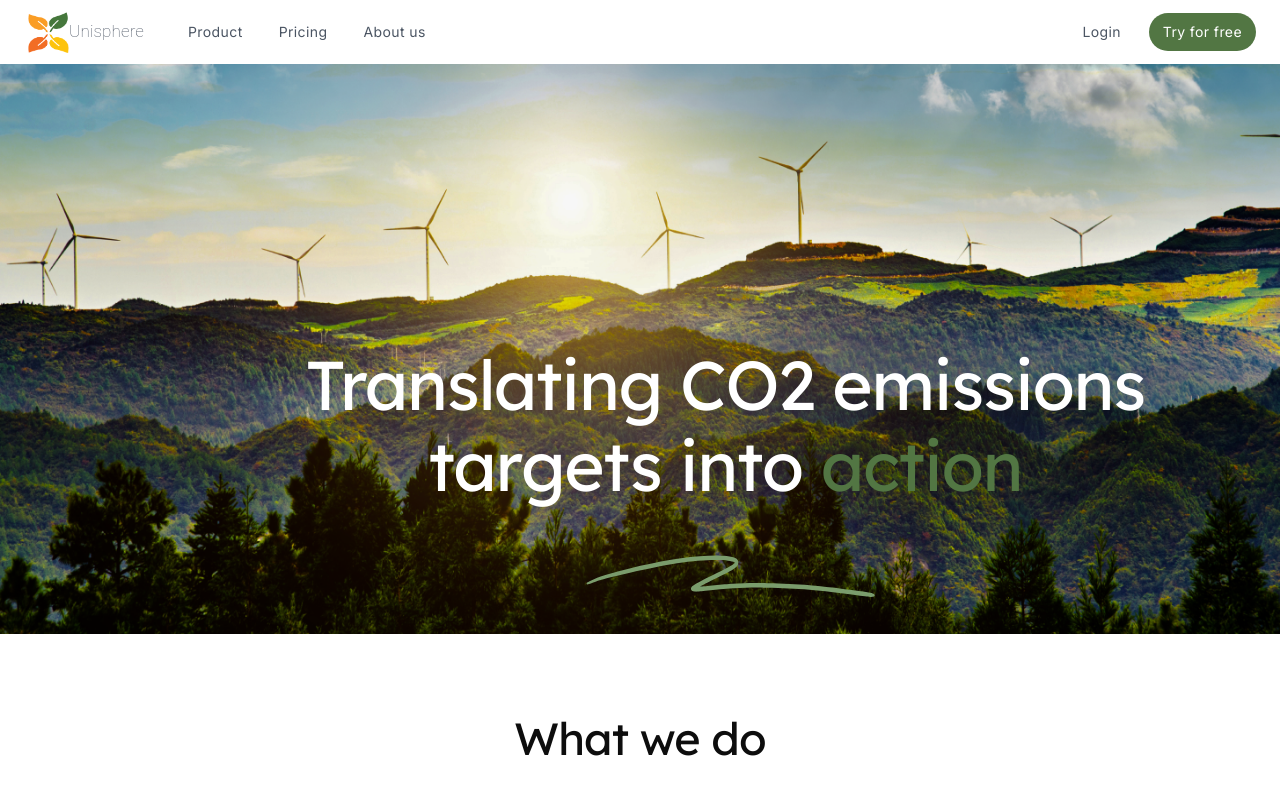
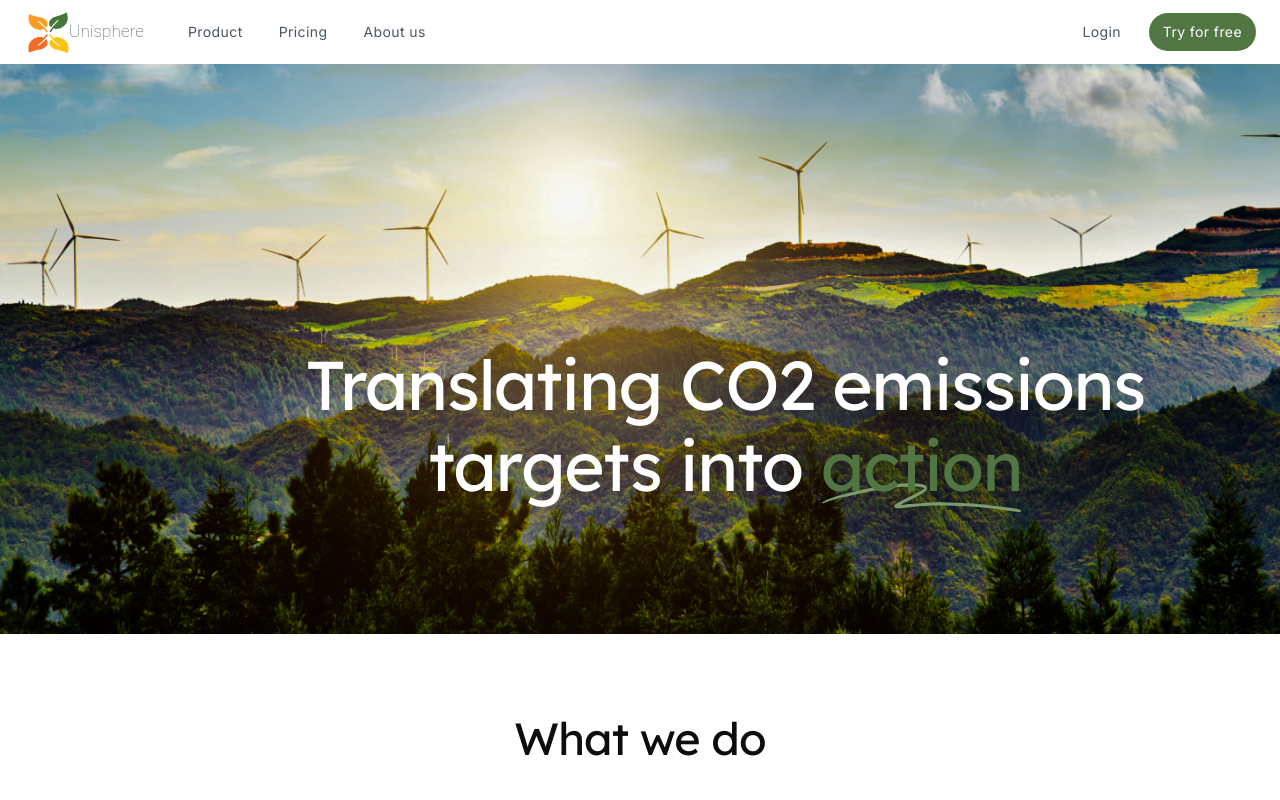
Before and after one commit to livols/Decarb, a React (Create React App) app: page / in a window 1280 px wide. Shown: the top 800 px of the page. Built offline with nearby package versions, Linux system fonts and the light colour scheme.

Commit message:
squiggle, navbar collapse

```diff
--- a/package.json
+++ b/package.json
@@ -21,6 +21,7 @@
     "google-map-react": "^2.2.0",
     "react": "^18.2.0",
     "react-dom": "^18.2.0",
+    "react-icons": "^4.6.0",
     "react-pro-sidebar": "^1.0.0-alpha.7",
     "react-router-dom": "^6.4.2",
     "react-scripts": "5.0.1",
--- a/src/App.css
+++ b/src/App.css
@@ -108,6 +108,11 @@ html, body, #root, #root>div {
 
 .action {
     color: #527643;
+
+    background: url('./images/squiggle.svg') bottom center;
+    background-repeat: no-repeat;
+    background-size: contain;
+    padding-bottom: 4px;
 }
 
 .squiggle {
@@ -196,3 +201,11 @@ html, body, #root, #root>div {
     height: 288px;
     padding-top: 2.7%;
 }
+
+.sidebarCollapseIcon {
+    float: right;
+}
+
+.rightArrowCollapse {
+    margin-left: 5px;
+}
--- a/src/App.tsx
+++ b/src/App.tsx
@@ -7,7 +7,6 @@ import { Pricing } from "./pages/pricing";
 import { About } from "./pages/about";
 import { Account } from "./pages/account";
 import { Portfolio } from "./pages/portfolio";
-import Layout from "./navigation/sideBar";
 import { Panels } from "./pages/sidebarPages/panels";
 import { OverviewAsset } from "./pages/sidebarPages/overviewAsset";
 import { AssetsExisting } from "./pages/sidebarPages/assetsExisting";
--- a/src/navigation/sideBar.tsx
+++ b/src/navigation/sideBar.tsx
@@ -1,12 +1,28 @@
-import { Sidebar, Menu, MenuItem, SubMenu } from "react-pro-sidebar";
+import React, { useState } from "react";
+import {
+  Sidebar,
+  Menu,
+  MenuItem,
+  SubMenu,
+  useProSidebar,
+} from "react-pro-sidebar";
 import { Link } from "react-router-dom";
+import { FiArrowLeftCircle, FiArrowRightCircle  } from "react-icons/fi";
 
 export default function Layout() {
+  const [sideCollapsed, setSideCollapsed] = useState(false);
+  const { collapseSidebar } = useProSidebar();
+  const toggleSideCollapsed = () => {
+    console.log("toggle");
+    setSideCollapsed((collapsed) => !collapsed);
+    collapseSidebar();
+  };
+
   return (
     <div style={{ display: "flex", height: "100%" }}>
-      <Sidebar>
+      <Sidebar collapsedWidth="100px">
         <Menu>
-          <MenuItem> PFA</MenuItem>
+          <MenuItem onClick={toggleSideCollapsed}>PFA <span className="sidebarCollapseIcon">{sideCollapsed ? <FiArrowRightCircle className="rightArrowCollapse" size={18} /> : <FiArrowLeftCircle size={18} />}</span></MenuItem>
           <SubMenu label="Overview">
             <MenuItem routerLink={<Link to="/panels" />}> Panels</MenuItem>
             <MenuItem routerLink={<Link to="/asset" />}> Asset</MenuItem>
@@ -15,9 +31,7 @@ export default function Layout() {
             <MenuItem routerLink={<Link to="/assetsExisting" />}>
               Existing
             </MenuItem>
-            <MenuItem routerLink={<Link to="/assetsDefine" />}>
-              Define
-            </MenuItem>
+            <MenuItem routerLink={<Link to="/assetsDefine" />}>Define</MenuItem>
           </SubMenu>
           <SubMenu label="Retrofits">
             <MenuItem routerLink={<Link to="/retrofitsExisting" />}>
--- a/src/pages/product.tsx
+++ b/src/pages/product.tsx
@@ -1,4 +1,3 @@
-import Squiggle from "../images/squiggle.svg";
 import pfalogo from "../images/pfa-ejendomme.svg";
 
 export function Product() {
@@ -9,7 +8,6 @@ export function Product() {
           <div className="title">
             <span>Translating CO2 emissions targets into </span>{" "}
             <span className="action">action</span>
-            <img className="squiggle" src={Squiggle}></img>
           </div>
         </div>
         <div className="frontpage-about">
@@ -24,7 +22,7 @@ export function Product() {
           </div>
           <div className="about3">Customer stories</div>
           <div className="stories">
-            <img className="PFALogo" src={pfalogo}></img>
+            <img className="PFALogo" src={pfalogo} alt="PFALogo"></img>
             <span className="pfaText">
               Lorem ipsum dolor sit amet. Ea odio porro est repellendus dolores
               aut atque error in dolorem iste. Qui perspiciatis repudiandae nam
```
Also changed, not shown: 1 other file (tests, documents, lock files or other folders).
